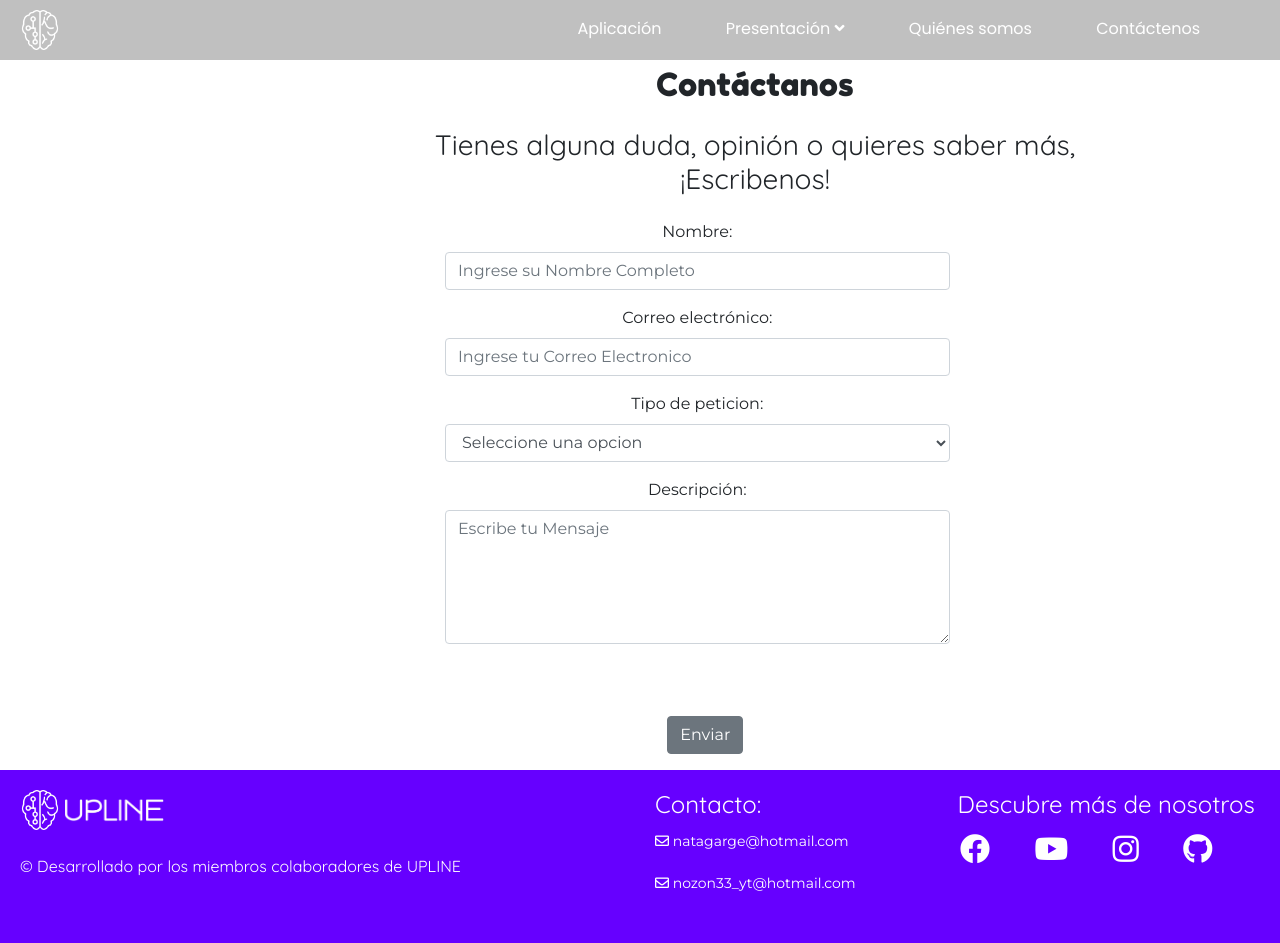
After one commit to LuisGoez33/DjangoClass, a Django app: page /contacto/ in a window 1280 px wide. The commit adds this page. Run offline with Django 3.2, Linux system fonts and the light colour scheme; some libraries are stand-ins or nearby versions.

Commit message:
Avanza
Yeah

```diff
--- /dev/null
+++ b/app/core/src/forms.py
@@ -0,0 +1,12 @@
+from django import forms
+from .tipomsj import TipoMsj
+
+# Creamos las clases con los formularios pertinentes:
+
+class ContactoForm(forms.Form):
+
+    # Atributos del formulario de contacto:
+    nombre = forms.CharField(label="Nombre", required=True, widget=forms.TextInput(attrs={'class':'form-control', 'placeholder':'Ingrese su Nombre Completo'}))
+    correo = forms.EmailField(label="Correo electrónico", required=True, widget=forms.TextInput(attrs={'class':'form-control', 'placeholder':'Ingrese tu Correo Electronico'}))
+    tipomsj = forms.CharField(label="Tipo de peticion", required=True)
+    descripcion = forms.CharField(label="Descripción", required=True, widget=forms.Textarea(attrs={'class':'form-control', 'rows':'5', 'placeholder':'Escribe tu Mensaje'}))
--- a/app/core/src/static/assets/css/estilos.css
+++ b/app/core/src/static/assets/css/estilos.css
@@ -210,9 +210,11 @@
     margin-bottom: 10px;
 }
 
+/* Contactanos */
+
 .contactanos{
     width: 100%;
-    height: 700px;
+    height: 800px;
     overflow: hidden;
     display: flex;
     position: relative;
--- a/app/core/src/templates/base.html
+++ b/app/core/src/templates/base.html
@@ -29,7 +29,7 @@
                         </ul>
                     </li>
                     <li><a href="{% url 'quienes_somos' %}" class="link-item">Quiénes somos</a></li>
-                    <li><a href="#contactenos" class="link-item">Contáctenos</a></li>
+                    <li><a href="{% url 'contacto' %}" class="link-item">Contáctenos</a></li>
                 </ul>
             </div>
         </nav>
@@ -61,6 +61,7 @@
                     <a href="#" class="redes"><i class="fab fa-facebook"></i></a>
                     <a href="#" class="redes"><i class="fab fa-youtube"></i></a>
                     <a href="#" class="redes"><i class="fab fa-instagram"></i></a>
+                    <a href="#" class="redes"><i class="fab fa-github"></i></a>
                 </div>
             </div>
         </div>
--- /dev/null
+++ b/app/core/src/templates/contacto.html
@@ -0,0 +1,61 @@
+{% extends 'base.html' %}
+
+{% block titulo %} CONTACTO {% endblock %}
+
+{% block contenido %}
+{% load static %}
+
+<section class="contactanos" style="height: 770px;">
+    <div class="contenedor mt-3 mr-5 text-center" style="margin-left: 430px;">
+        <h2 class="titulo-contacto mb-4" style="width: 650px;">Contáctanos</h2>
+        <h3 class="subtitulo-p mb-4" style="width: 650px;">Tienes alguna duda, opinión o quieres saber más, ¡Escribenos!</h3>
+        <div>
+            <!-- <form action="" method="POST">
+                {% csrf_token %}
+                {{ formulario.as_p }}
+                <div class="form-group col-sm-8">
+                    <input class="btn btn-secondary mt-3 ml-3" type="submit" value="Enviar">
+                </div>
+            </form> -->
+            <form class="formulario" action="" method="POST">
+                {% csrf_token %}
+                <div class="form-group col-sm-8">
+                    <label for="formGroupExampleInput">Nombre:</label>
+                    {{ formulario.nombre }}
+                </div>
+                <div class="form-group col-sm-8">
+                    <label for="formGroupExampleInput">Correo electrónico:</label>
+                    {{ formulario.correo }}
+                </div>
+                <div class="form-group col-sm-8">
+                    <label for="formGroupExampleInput">Tipo de peticion:</label>
+                    <select class="form-control" name="tipomsj">
+                        <option value="">Seleccione una opcion</option>
+                        <option value="">Petición</option>
+                        <option value="">Queja</option>
+                        <option value="">Reclamo</option>
+                        <option value="">Solicitud</option>
+                        <option value="">Felicitación</option>
+                    </select>
+                </div>
+                <div class="form-group col-sm-8">
+                    <label for="exampleFormControlTextarea1">Descripción: </label>
+                    {{ formulario.descripcion }}
+                </div>
+                <div class="form-group">
+                    <span class="col-sm-8">
+                        {% if 'ok' in request.GET %}
+                            <span class="alert alert-success">Hemos recibido tu mensaje</span>
+                        {% endif %}
+                    </span>
+                </div>
+                <div class="form-group col-sm-8">
+                    <input class="btn btn-secondary mt-3 ml-3" type="submit" value="Enviar">
+                </div>
+            </form>
+
+        </div>
+    </div>
+</section>
+
+{% endblock %}
--- a/app/core/src/templates/quienes_somos.html
+++ b/app/core/src/templates/quienes_somos.html
@@ -6,7 +6,6 @@
 {% load static %}
 
 <section class="miembros">
-    <!-- <div class="sesgoarriba"></div> -->
     <div class="contenedor" id="miembros">
         <h2 class="quienes-somos mt-5">Quiénes somos</h2>
         <h3 class="slogan">Conoce a quienes hacemos parte de esta aplicación</h3>
--- /dev/null
+++ b/app/core/src/tipomsj.py
@@ -0,0 +1,7 @@
+TipoMsj = (
+    (("Petición"),("Petición")),
+    (("Queja"),("Queja")),
+    (("Reclamo"),("Reclamo")),
+    (("Solicitud"),("Solicitud")),
+    (("Felicitación"),("Felicitación"))
+)
--- a/app/core/src/urls.py
+++ b/app/core/src/urls.py
@@ -5,5 +5,6 @@ urlpatterns = [
 
   path('', views.HomePageView.as_view(), name = 'index'),
   path('quienes_somos/', views.QuienesSomosPageView.as_view(), name = 'quienes_somos'),
+  path('contacto/', views.contacto, name = 'contacto'),
 
 ]
--- a/app/core/src/views.py
+++ b/app/core/src/views.py
@@ -1,5 +1,7 @@
 from django.views.generic.base import TemplateView
-from django.shortcuts import render
+from django.shortcuts import render, HttpResponse, redirect
+from django.urls import reverse
+from .forms import ContactoForm
 
 # Create your views here.
 
@@ -8,11 +10,32 @@ class HomePageView(TemplateView):
     template_name = "index.html"
 
     def get(self, request, *args, **kwargs):
-        return render(request, self.template_name, {'tituloIni': 'los saluda Luis Pablo Goez', 'titulo2': 'Clases de python'})
+        return render(request, self.template_name)
 
 class QuienesSomosPageView(TemplateView):
 
     template_name = "quienes_somos.html"
 
     def get(self, request, *args, **kwargs):
-        return render(request, self.template_name, {'titulonosotros': 'Acerca de nosotros', 'descripcion': 'Somos asi'})
+        return render(request, self.template_name)
+
+def contacto(request):
+    formContacto = ContactoForm()
+
+    # Validar que el formulario tenga informacion
+
+    if request.method == "POST":
+        formContacto = ContactoForm(data=request.POST)
+        if formContacto.is_valid():
+            nombre = request.POST.get('Nombre', '')
+            correo = request.POST.get('Correo', '')
+            tipomsj = request.POST.get('TipoMsj', '')
+            descripcion = request.POST.get('Descrip', '')
+
+            # Enviar el mensaje o E-Mail
+
+            return redirect(reverse('contacto')+"?ok")
+
+
+
+    return render(request, 'contacto.html', {'formulario':formContacto})
```
Also changed, not shown: app/core/core/settings.py (+7 -0 lines), app/core/src/templates/index.html (+0 -50 lines).
